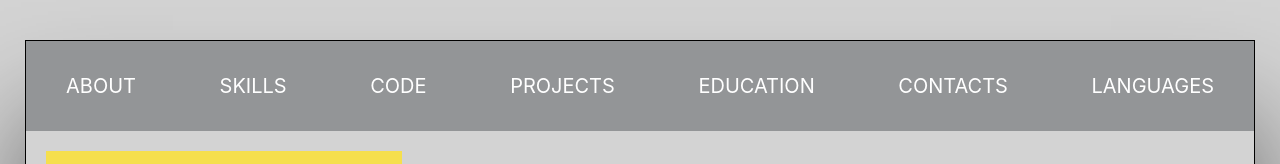
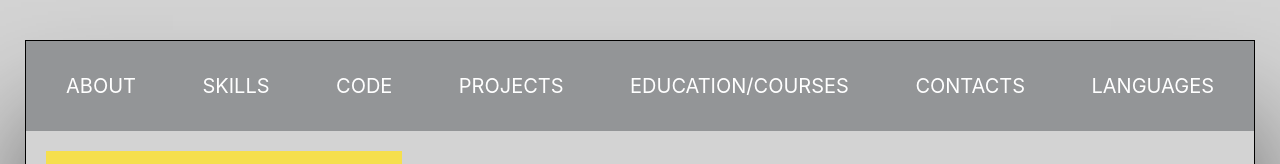
Before and after one commit to Marricone23/rsschool-cv, a plain HTML site: page index.html in a window 1280 px wide. Shown: the top 164 px of the page. Drawn offline with nearby package versions, Linux system fonts and the light colour scheme.

Commit message:
feat: update index file

```diff
--- a/index.html
+++ b/index.html
@@ -27,7 +27,7 @@
                 <a href="#projects" class="nav-link">PROJECTS</a>
             </li>
              <li class="nav-item">
-                 <a href="#education" class="nav-link">EDUCATION</a>
+                 <a href="#education" class="nav-link">EDUCATION/COURSES</a>
              </li>
              <li class="nav-item">
                  <a href="#contacts" class="nav-link">CONTACTS</a>
```
